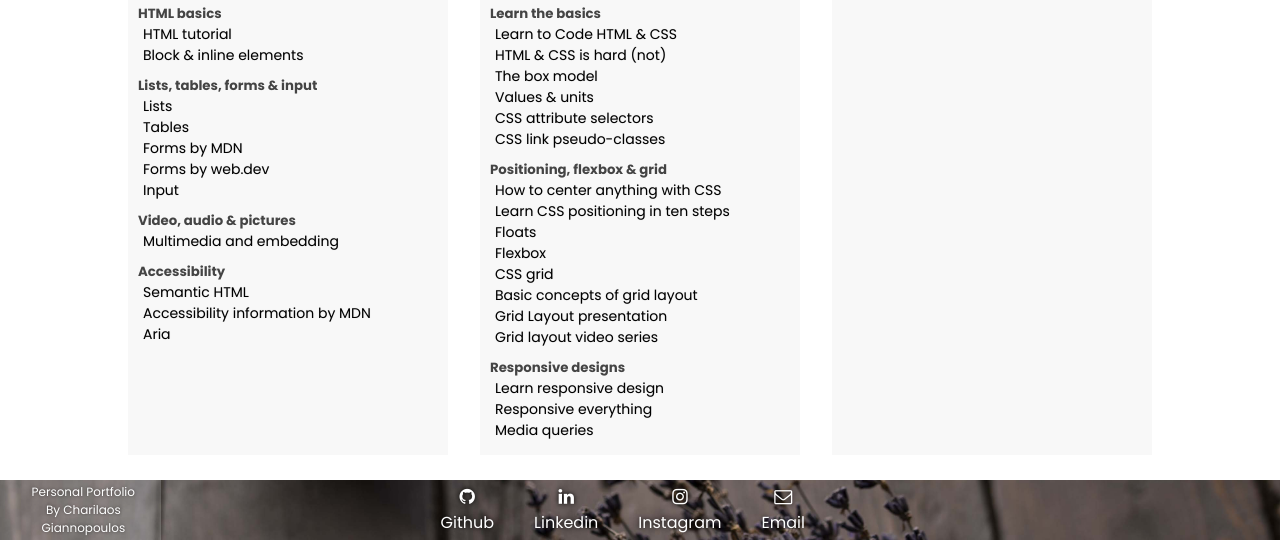
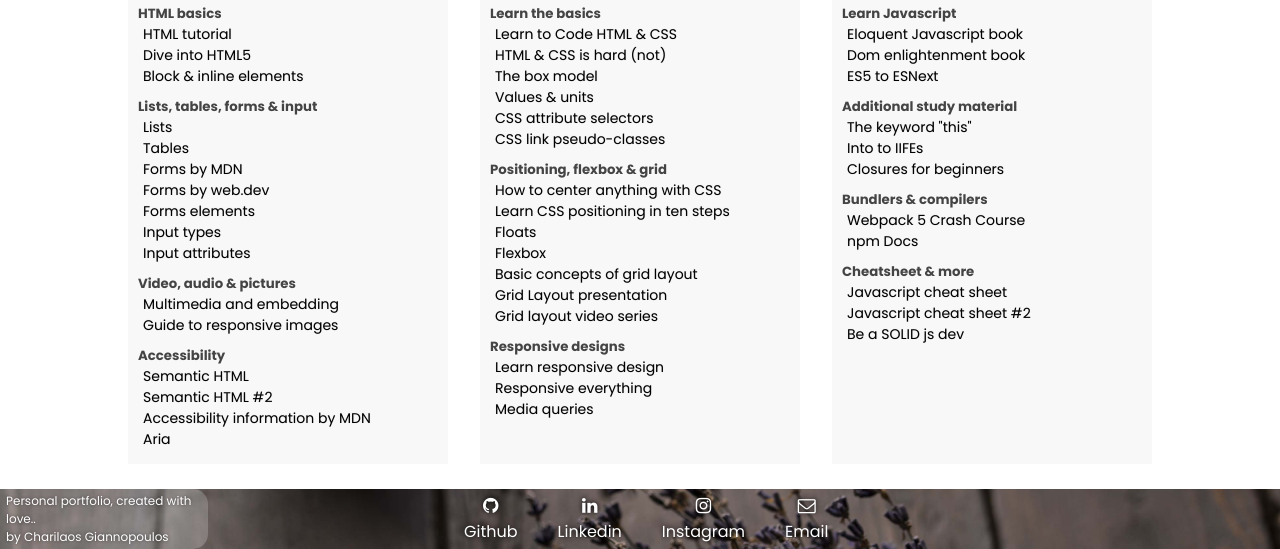
Before and after one commit to Amefurikozo/My-Little-Web-Dev-Handbook, a plain HTML site: page bookmarks.html in a window 1280 px wide. Shown: the part 371-920 px from the top of the page. Drawn offline with Linux system fonts and the light colour scheme.

Commit message:
Slightly better HTML structuring. JS study material in progress

```diff
--- a/assets/css/about.css
+++ b/assets/css/about.css
@@ -275,3 +275,18 @@ td {
     text-align: left;
     padding-right: 32px;
 }
+
+small {
+    display: flex;
+    position: absolute;
+    bottom: 0;
+    width: fit-content;
+    height: fit-content;
+    font-size: 12px;
+    background-color: rgba(255, 255, 255, 0.2);
+    text-shadow: 0px 0px 3px rgba(0, 0, 0, 0.5);
+    color: #fff;
+    padding: 14px;
+    border-top-right-radius: 15px;
+    border-bottom-right-radius: 15px;
+}
--- a/assets/css/bookmarks.css
+++ b/assets/css/bookmarks.css
@@ -99,14 +99,16 @@ ul.icons li {
 
 small {
     display: flex;
-    width: 220px;
+    width: 300px;
     align-items: center;
     font-size: 12px;
     background-color: rgba(255, 255, 255, 0.2);
     text-shadow: 0px 0px 3px rgba(0, 0, 0, 0.5);
     color: #fff;
     padding-left: 6px;
-    text-align: center;
+    text-align: left;
+    border-top-right-radius: 15px;
+    border-bottom-right-radius: 15px;
 }
 
 /* Navigation Bar */
--- a/assets/css/tools.css
+++ b/assets/css/tools.css
@@ -99,14 +99,16 @@ ul.icons li {
 
 small {
     display: flex;
-    width: 220px;
+    width: 300px;
     align-items: center;
     font-size: 12px;
     background-color: rgba(255, 255, 255, 0.2);
     text-shadow: 0px 0px 3px rgba(0, 0, 0, 0.5);
     color: #fff;
     padding-left: 6px;
-    text-align: center;
+    text-align: left;
+    border-top-right-radius: 15px;
+    border-bottom-right-radius: 15px;
 }
 
 /* Navigation Bar */
--- a/assets/css/transitions.css
+++ b/assets/css/transitions.css
@@ -27,3 +27,30 @@
 .welc-tr{
     animation: transition 1s ease-in;
 }
+
+@keyframes transitionBtT {
+    from {
+        opacity: 0;
+        transform: translateX(-100px );
+    }
+    to {
+        opacity: 1;
+    }
+}
+
+.sm-tr{
+    animation: transitionBtT 1s ease-in-out;
+}
+
+@keyframes transitionOp {
+    from {
+        opacity: 0;
+    }
+    to {
+        opacity: 1;
+    }
+}
+
+.other-tr{
+    animation: transitionOp 1s ease-in-out;
+}
--- a/bookmarks.html
+++ b/bookmarks.html
@@ -12,9 +12,11 @@
     <link rel="shortcut icon" type="image/svg" href="assets/favi/bookmark-favi.svg"/>
     <link rel="stylesheet" href="https://cdnjs.cloudflare.com/ajax/libs/font-awesome/4.7.0/css/font-awesome.min.css">
     <link rel="stylesheet" href="https://fonts.googleapis.com/css?family=Poppins:300,400,500,600,700">
+    <link rel="stylesheet" href="/assets/css/transitions.css">
 </head>
 
 <body>
+    <header>
         <nav id="menu">
             <ul>
                 <li><a href="index.html">About me</a></li>
@@ -23,11 +25,14 @@
                 <li><a href="blog.html">Blog</a></li>
             </ul>
         </nav>
+        <div>
+            <h1 id="welcome">My web dev journey!</h1>
 
-    <div id="welcome"><h1>My web dev journey!</h1></div>
-    <div class="wrapper">
+        </div>
+    </header>
 
-        <div class="html">
+    <section class="wrapper other-tr">
+        <section class="html">
             <div class="html-image box-image">
                 <span>HTML</span>
             </div>
@@ -36,6 +41,7 @@
                 <h5>HTML basics</h5>
                 <ul id="html-1">
                     <li><a href="https://www.w3schools.com/html/default.asp" title="w3schools.com/html/default.asp">HTML tutorial</a></li>
+                    <li><a href="http://diveintohtml5.it/table-of-contents.html" title="diveintohtml5.it/table-of-contents.html">Dive into HTML5</a></li>
                     <li><a href="https://www.w3schools.com/html/html_blocks.asp" title="w3schools.com/html/html_blocks.asp">Block & inline elements</a></li>
                 </ul>
 
@@ -45,24 +51,28 @@
                     <li><a href="https://developer.mozilla.org/en-US/docs/Learn/HTML/Tables" title="developer.mozilla.org/en-US/docs/Learn/HTML/Tables">Tables</a></li>
                     <li><a href="https://developer.mozilla.org/en-US/docs/Learn/Forms" title="developer.mozilla.org/en-US/docs/Learn/Forms">Forms by MDN</a></li>
                     <li><a href="https://web.dev/learn/forms/" title="web.dev/learn/forms/">Forms by web.dev</a></li>
-                    <li><a href="https://www.w3schools.com/html/html_form_input_types.asp" title="w3schools.com/html/html_form_input_types.asp">Input</a></li>
+                    <li><a href="https://www.w3schools.com/html/html_form_elements.asp" title="w3schools.com/html/html_form_elements.asp">Forms elements</a></li>
+                    <li><a href="https://www.w3schools.com/html/html_form_input_types.asp" title="w3schools.com/html/html_form_input_types.asp">Input types</a></li>
+                    <li><a href="https://www.w3schools.com/html/html_form_attributes.asp" title="w3schools.com/html/html_form_attributes.asp">Input attributes</a></li>
                 </ul>
 
                 <h5>Video, audio & pictures</h5>
                 <ul id="html-3">
                     <li><a href="https://developer.mozilla.org/en-US/docs/Learn/HTML/Multimedia_and_embedding" title="developer.mozilla.org/en-US/docs/Learn/HTML/Multimedia_and_embedding">Multimedia and embedding</a></li>
+                    <li><a href="https://www.freecodecamp.org/news/a-guide-to-responsive-images-with-ready-to-use-templates-c400bd65c433" title="freecodecamp.org/news/a-guide-to-responsive-images-with-ready-to-use-templates-c400bd65c433g">Guide to responsive images</a></li>
                 </ul>
 
                 <h5>Accessibility</h5>
                 <ul id="html-4">
                     <li><a href="https://internetingishard.netlify.app/html-and-css/semantic-html/index.html" title="internetingishard.netlify.app/html-and-css/semantic-html/index.html">Semantic HTML</a></li>
+                    <li><a href="https://www.w3schools.com/html/html5_semantic_elements.asp" title="w3schools.com/html/html5_semantic_elements.asp">Semantic HTML #2</a></li>
                     <li><a href="https://developer.mozilla.org/en-US/docs/Web/Accessibility" title="developer.mozilla.org/en-US/docs/Web/Accessibility">Accessibility information by MDN</a></li>
                     <li><a href="https://developer.mozilla.org/en-US/docs/Web/Accessibility/ARIA" title="developer.mozilla.org/en-US/docs/Web/Accessibility/ARIA">Aria</a></li>
                 </ul>
             </div>
-        </div>
+        </section>
 
-        <div class="css">
+        <section class="css">
             <div class="css-image box-image">
                 <span>CSS</span>
             </div>
@@ -84,37 +94,64 @@
                     <li><a href="http://www.barelyfitz.com/screencast/html-training/css/positioning/" title="barelyfitz.com/screencast/html-training/css/positioning">Learn CSS positioning in ten steps</a></li>
                     <li><a href="https://developer.mozilla.org/en-US/docs/Learn/CSS/CSS_layout/Floats" title="developer.mozilla.org/en-US/docs/Learn/CSS/CSS_layout/Floats">Floats</a></li>
                     <li><a href="https://developer.mozilla.org/en-US/docs/Learn/CSS/CSS_layout/Flexbox" title="developer.mozilla.org/en-US/docs/Learn/CSS/CSS_layout/Flexbox">Flexbox</a></li>
-                    <li><a href="https://www.w3schools.com/cssref/playdemo.asp?filename=playcss_grid" title="w3schools.com/cssref/playdemo.asp?filename=playcss_grid">CSS grid</a></li>
                     <li><a href="https://developer.mozilla.org/en-US/docs/Web/CSS/CSS_Grid_Layout/Basic_Concepts_of_Grid_Layout" title="developer.mozilla.org/en-US/docs/Web/CSS/CSS_Grid_Layout/Basic_Concepts_of_Grid_Layout">Basic concepts of grid layout</a></li>
                     <li><a href="https://www.youtube.com/watch?v=N5Lt1SLqBmQ" title="youtube.com/watch?v=N5Lt1SLqBmQ">Grid Layout presentation</a></li>
                     <li><a href="https://gridbyexample.com/video/" title="gridbyexample.com/video/">Grid layout video series</a></li>
                 </ul>
 
+                <h5>Responsive designs</h5>
                 <ul id="css-3">
-                    <h5>Responsive designs</h5>
                     <li><a href="https://web.dev/learn/design/" title="web.dev/learn/design/">Learn responsive design</a></li>
                     <li><a href="https://developer.mozilla.org/en-US/docs/Learn/CSS/CSS_layout/Responsive_Design" title="developer.mozilla.org/en-US/docs/Learn/CSS/CSS_layout/Responsive_Design">Responsive everything</a></li>
                     <li><a href="https://developer.mozilla.org/en-US/docs/Learn/CSS/CSS_layout/Media_queries" title="developer.mozilla.org/en-US/docs/Learn/CSS/CSS_layout/Media_queries">Media queries</a></li>
                 </ul>
 
             </div>
-        </div>
+        </section>
 
-        <div class="javascript">
+        <section class="javascript">
             <div class="javascript-image box-image">
                 <span>JS</span>
             </div>
 
-            <ul class="links">
+            <div class="links">
+                <h5>Learn Javascript</h5>
+                <ul>
+                    <li><a href="https://eloquentjavascript.net/index.html" title="eloquentjavascript.net/index.html">Eloquent Javascript book</a></li>
+                    <li><a href="http://domenlightenment.com/" title="domenlightenment.com">Dom enlightenment book</a></li>
+                    <li><a href="https://www.freecodecamp.org/news/es5-to-esnext-heres-every-feature-added-to-javascript-since-2015-d0c255e13c6e/" title="freecodecamp.org/news/es5-to-esnext-heres-every-feature-added-to-javascript-since-2015-d0c255e13c6e">ES5 to ESNext</a></li>
 
+                    <li><a href="" title=""></a></li>
+                </ul>
+
+                <h5>Additional study material</h5>
+                <ul>
+                    <li><a href="https://www.sitepoint.com/mastering-javascripts-this-keyword/" title="sitepoint.com/mastering-javascripts-this-keyword">The keyword "this"</a></li>
+                    <li><a href="http://adripofjavascript.com/blog/drips/an-introduction-to-iffes-immediately-invoked-function-expressions.html" title="adripofjavascript.com/blog/drips/an-introduction-to-iffes-immediately-invoked-function-expressions.html">Into to IIFEs</a></li>
+                    <li><a href="https://www.codingame.com/playgrounds/6516/closures-in-javascript-for-beginners" title="codingame.com/playgrounds/6516/closures-in-javascript-for-beginners">Closures for beginners</a></li>
+                </ul>
+
+                <h5>Bundlers & compilers</h5>
+                <ul>
+                    <li><a href="https://www.youtube.com/watch?v=IZGNcSuwBZs" title="www.youtube.com/watch?v=IZGNcSuwBZs">Webpack 5 Crash Course</a></li>
+
+                    <li><a href="https://docs.npmjs.com/" title="docs.npmjs.com">npm Docs</a></li>
+                </ul>
+
+                <ul>
+                    <h5>Cheatsheet & more</h5>
+                    <li><a href="https://websitesetup.org/wp-content/uploads/2020/09/Javascript-Cheat-Sheet.pdf" title="websitesetup.org/wp-content/uploads/2020/09/Javascript-Cheat-Sheet.pdf">Javascript cheat sheet</a></li>
+                    <li><a href="https://htmlcheatsheet.com/js/" title="htmlcheatsheet.com/js">Javascript cheat sheet #2</a></li>
+                    <li><a href="https://thefullstack.xyz/solid-javascript/" title="thefullstack.xyz/solid-javascript">Be a SOLID js dev</a></li>
                 </ul>
             </div>
-    </div>
+        </section>
+    </section>
 
     <br>
 
     <footer id="footer">
-        <small>Personal Portfolio <br> By Charilaos Giannopoulos</small>
+        <small>Personal portfolio, created with love.. <br> by Charilaos Giannopoulos</small>
         <ul class="icons">
             <li><a href="https://github.com/Amefurikozo" class="icon fa-github"><br><span class="label">Github</span></a></li>
             <li><a href="https://www.linkedin.com/in/charilaos-giannopoulos/" class="icon fa-linkedin"><br><span class="label">Linkedin</span></a></li>
```
Also changed, not shown: index.html (+9 -1 lines), tools.html (+12 -2 lines). Lines whose indentation alone changed are shown as unchanged.
